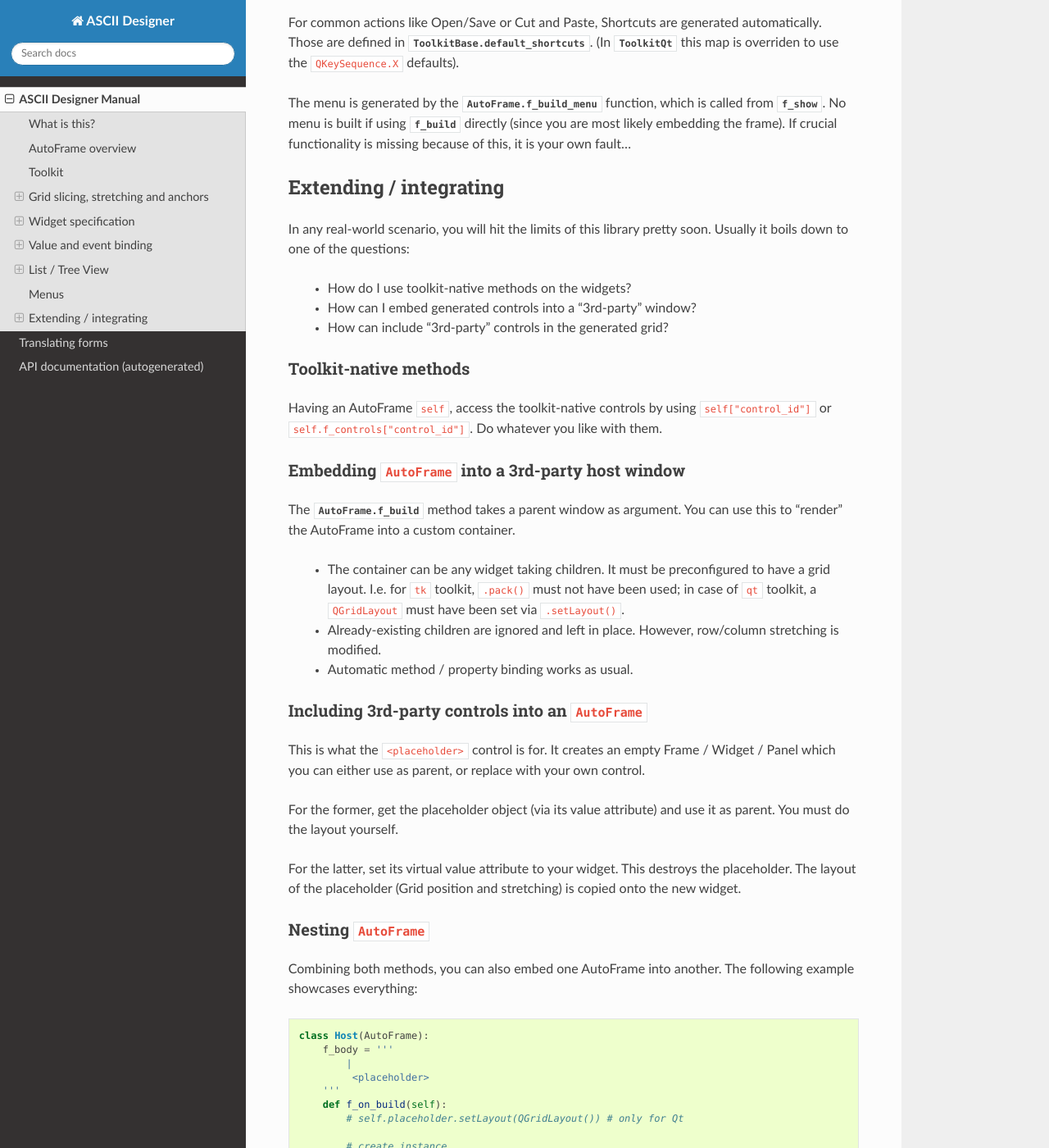
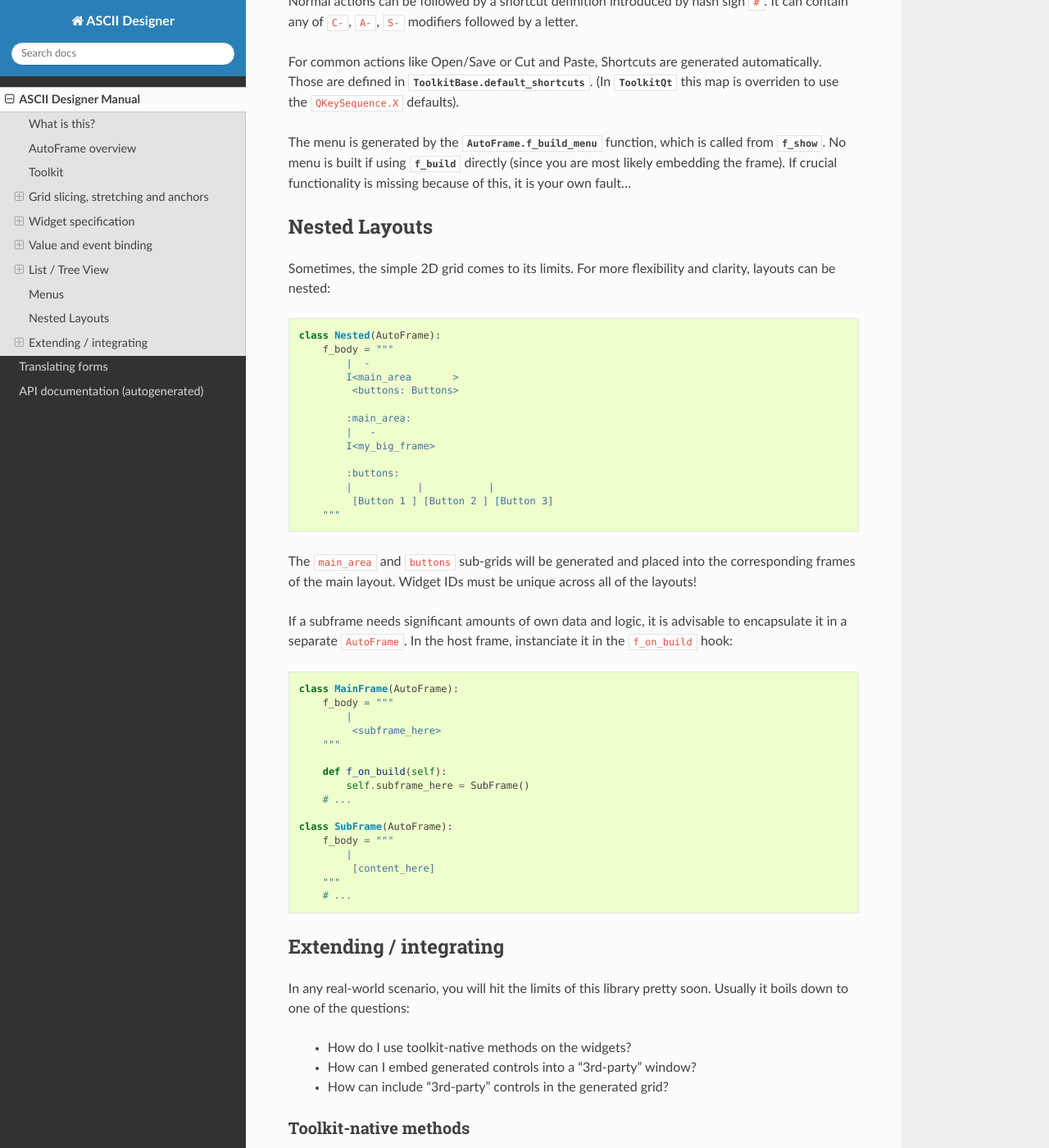
Before and after one commit to loehnertj/ascii_designer, a Sphinx documentation site: the page built from docs/manual.rst, in a window 1280 px wide and 1400 px high, scrolled down 13020 px. Shown: the whole window at 82% size. Built offline with Sphinx 7.4.7 and the Read the Docs theme 3.1.0, drawn with Linux system fonts in a browser that asks for light colours; some of the changed text lies outside the part shown.

Commit message:
update manual

```diff
--- a/docs/manual.rst
+++ b/docs/manual.rst
@@ -84,6 +84,8 @@ converted into one grid layout row.
 
 Before processing, leading and trailing whitespace lines are cropped. Also,
 common leading whitespace is removed.
+
+Layouts can be nested. See `Nested Layouts`_.
 
 Slicing
 .......
@@ -626,6 +628,53 @@ called from :any:`f_show`. No menu is built if using :any:`f_build` directly
 missing because of this, it is your own fault...
 
 
+Nested Layouts
+--------------
+
+Sometimes, the simple 2D grid comes to its limits. For more flexibility and
+clarity, layouts can be nested::
+
+    class Nested(AutoFrame):
+        f_body = """
+            |  -
+            I<main_area       >
+             <buttons: Buttons>
+
+            :main_area:
+            |   -
+            I<my_big_frame>
+
+            :buttons:
+            |           |           |
+             [Button 1 ] [Button 2 ] [Button 3]
+        """
+
+The ``main_area`` and ``buttons`` sub-grids will be generated and placed into
+the corresponding frames of the main layout. Widget IDs must be unique across
+all of the layouts!
+
+If a subframe needs significant amounts of own data and logic, it is advisable
+to encapsulate it in a separate ``AutoFrame``. In the host frame, instanciate
+it in the ``f_on_build`` hook::
+
+    class MainFrame(AutoFrame):
+        f_body = """
+            |
+             <subframe_here>
+        """
+
+        def f_on_build(self):
+            self.subframe_here = SubFrame()
+        # ...
+
+    class SubFrame(AutoFrame):
+        f_body = """
+            |
+             [content_here]
+        """
+        # ...
+
+
 Extending / integrating
 -----------------------
 
```
